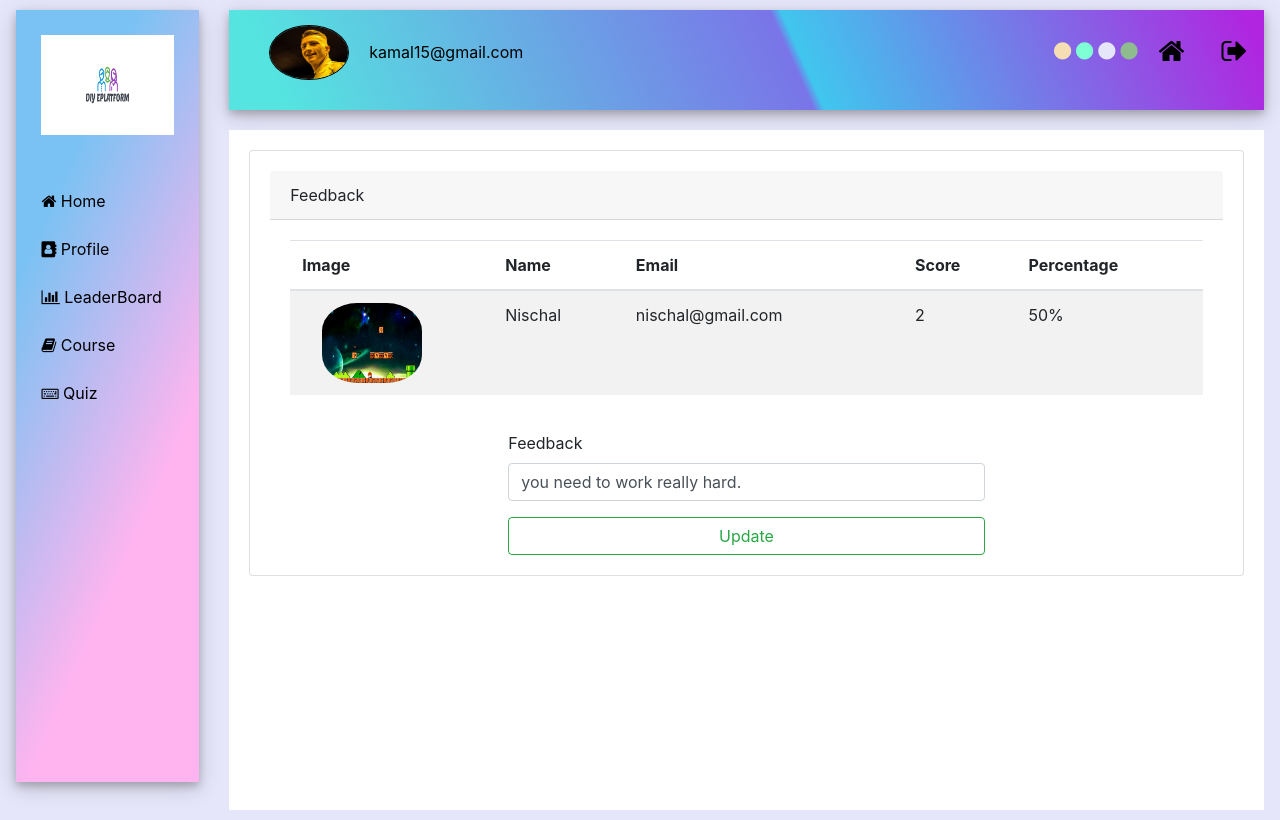
After one commit to niscee/django-quiz-app, a Django app: page /quiz/28/quiz-feedback in a window 1280 px wide. The commit adds this page. Run offline with Django 3.2, Linux system fonts and the light colour scheme; a user stored in the database is signed in; data comes from the database, SQL or seed files in the repository; both versions use the stored data as it was after the commit; some libraries are stand-ins or nearby versions.

Commit message:
feedback

```diff
--- a/project/Dashboard/urls.py
+++ b/project/Dashboard/urls.py
@@ -7,6 +7,7 @@ from django.conf.urls.static import static
 urlpatterns = [
     path('', views.dashboard, name='dashboard'),
     path('profile/', views.profile, name='profile'),
+    path('purchase-history/', views.purchase, name='purchaseHistory'),
 ]
 
 if settings.DEBUG:
--- a/project/Quiz/forms.py
+++ b/project/Quiz/forms.py
@@ -1,4 +1,4 @@
-from .models import Question
+from .models import Question, QuizPoint
 from django import forms
 
 
@@ -7,3 +7,9 @@ class QuizForm(forms.ModelForm):
     class Meta:
         model = Question
         fields = '__all__'
+
+
+class QuizPointForm(forms.ModelForm):
+    class Meta:
+        model = QuizPoint
+        fields = ['feedback']
--- a/project/Quiz/models.py
+++ b/project/Quiz/models.py
@@ -36,6 +36,7 @@ class QuizPoint(models.Model):
         on_delete=models.CASCADE)
     score = models.BigIntegerField(default=0)
     percentage = models.BigIntegerField(default=0)
+    feedback = models.CharField(max_length=200, blank=True, null=True)
 
 
     def __str__(self):
--- a/project/Quiz/urls.py
+++ b/project/Quiz/urls.py
@@ -13,6 +13,7 @@ urlpatterns = [
     path('quiz-progress', views.progressQuiz, name='progressQuiz'),
     path('quiz-submit', views.submitQuiz, name='submitQuiz'),
     path('quiz-leaderboard', views.leaderBoard, name='leaderBoard'),
+    path('<int:id>/quiz-feedback', views.feedback, name='feedback'),
 
 ]
 
--- a/project/Quiz/views.py
+++ b/project/Quiz/views.py
@@ -1,5 +1,5 @@
 from django.shortcuts import render, redirect
-from .forms import QuizForm
+from .forms import QuizForm, QuizPointForm
 from django.contrib import messages
 from .models import Question, QuizAttempt, QuizPoint
 from UserProfile.models import UserProfile
@@ -14,6 +14,8 @@ TUTORURL = 'dashboard/quiz/teacher'
 STUDURL = 'dashboard/quiz/student'
 
 # instructor controller
+
+
 @login_required(login_url=URL)
 def home(request):
     questions = Question.objects.order_by('id')
@@ -62,40 +64,11 @@ def editQuestion(request, id):
     return render(request, f'{TUTORURL}/quiz_update.html', context)
 
 
-
-
 # student controller.
 @login_required(login_url=URL)
 def startQuiz(request):
     context = {}
     return render(request, f'{STUDURL}/startquiz.html', context)
-
-
-# @login_required(login_url=URL)
-# def progressQuiz(request):
-#     attempt, created = QuizAttempt.objects.get_or_create(
-#             user_id = request.user,
-#             status = False
-#         )
-#     q = Question.objects.order_by('id')
-#     count = len(q)
-
-#     # number of data in page.
-#     paginator = Paginator(q, 1)
-#     page = request.GET.get('page')
-
-#     try:
-#         qlist = paginator.page(page)
-#     except PageNotAnInteger:
-#             # If page is not an integer deliver the first page
-#         qlist = paginator.page(1)
-#     except EmptyPage:
-#         # If page is out of range deliver last page of results
-#         qlist = paginator.page(paginator.num_pages)
-
-
-#     context = {'qlist': qlist, 'count': count}
-#     return render(request, f'{STUDURL}/progressquiz.html', context)
 
 
 @login_required(login_url=URL)
@@ -146,3 +119,18 @@ def leaderBoard(request):
     profiles = QuizPoint.objects.order_by('-percentage')
     context = {'profiles': profiles}
     return render(request, 'dashboard/quiz/leaderboard.html', context)
+
+
+@login_required(login_url=URL)
+def feedback(request, id):
+    q = QuizPoint.objects.get(id=id)
+    if request.method == "POST":
+        form = QuizPointForm(request.POST, instance=q)
+        if form.is_valid():
+            form.save()
+            messages.success(
+                request, 'Successful!!')
+
+    form = QuizPointForm(instance=q)
+    context = {'form': form, 'q': q}
+    return render(request, 'dashboard/quiz/feedback.html', context)
--- a/project/templates/authentication/login.html
+++ b/project/templates/authentication/login.html
@@ -16,7 +16,7 @@
 
   /* loging-form */
   .login {
-    width: 50%;
+    width: 45%;
     margin: 0 auto;
     border: 1px solid black;
     padding: 40px;
@@ -28,7 +28,7 @@
   div #login-heading {
     background-color: #0067b8;
     padding: 30px;
-    width: 50%;
+    width: 45%;
     margin: 60px auto 0px;
     text-align: center;
     color: white;
--- a/project/templates/authentication/register.html
+++ b/project/templates/authentication/register.html
@@ -37,7 +37,7 @@
           color: white;
           text-align: center;
           padding: 30px;
-          width: 50%;
+          width: 45%;
           margin: 60px auto 0px;
         ">
   <h2>Registration Form</h2>
@@ -46,7 +46,7 @@
 
 
 <div class="register" style="
-          width: 50%;
+          width: 45%;
           margin: 0 auto;
           border: 1px solid black;
           padding: 40px;
--- a/project/templates/dashboard/includes/master.html
+++ b/project/templates/dashboard/includes/master.html
@@ -46,7 +46,7 @@
     padding: 20px;
     box-sizing: border-box;
     background-color: white;
-    height: 80vh;
+    height: 85vh;
   }
 
   @media screen and (max-width: 1000px) {
@@ -100,9 +100,9 @@
             <li onclick="changeTheme('green.css')"><a><i class="fa fa-circle changecolor fas"
                   style="font-size:20px; color: #8FBC8F"></i></a></li>
             <li><a class="nav-link" href="{% url 'Frontend:home' %}" title="view site"><i class="fa fa-home"
-                  style="font-size:30px"></i></a></li>
+                  style="font-size:28px"></i></a></li>
             <li><a class="nav-link" href="{% url 'Authentication:logout' %}" title="logout"><i class="fa fa-sign-out"
-                  style="font-size:30px"></i></a></li>
+                  style="font-size:28px"></i></a></li>
           </ul>
 
         </div>
--- a/project/templates/dashboard/includes/sidebar.html
+++ b/project/templates/dashboard/includes/sidebar.html
@@ -5,10 +5,10 @@
   }
 
   #sidbar-dashboard {
-    height: 91vh;
+    height: 96.5vh;
     line-height: 2;
     box-shadow: 0 4px 8px 0 rgba(0, 0, 0, 0.2), 0 6px 20px 0 rgba(0, 0, 0, 0.19);
-    padding: 20px;
+    padding: 25px;
     background-image: linear-gradient( 114.2deg,  rgba(121,194,243,1) 22.6%, rgba(255,180,239,1) 67.7% );
   }
 
@@ -36,6 +36,7 @@
   </a>
 
 
+
   {% if request.user.userprofile.user_type == "TEC" %}
   <a href="{% url 'CourseCategory:course' %}">
     <p><i class="fa fa-book"></i> Course</p>
@@ -52,5 +53,9 @@
   <a href="{% url 'Quiz:startQuiz' %}">
     <p><i class="fa fa-keyboard-o"></i> Quiz</p>
   </a>
+  <a href="{% url 'Dashboard:purchaseHistory' %}">
+    <p><i class="fa fa-cart-arrow-down"></i> Purchase History</p>
+  </a>
+
   {% endif %}
 </div>
--- /dev/null
+++ b/project/templates/dashboard/quiz/feedback.html
@@ -0,0 +1,85 @@
+{% extends 'dashboard/includes/master.html' %} {% block content %}
+{% load crispy_forms_tags %}
+
+<style>
+    @keyframes example {
+        from {
+            transform: translateX(0%);
+        }
+
+        to {
+            transform: translateX(20%);
+        }
+
+    }
+
+    /* The element to apply the animation to */
+    #image {
+        animation-name: example;
+        animation-duration: 2s;
+        animation-fill-mode: forwards;
+        max-width: 100px;
+        width: 100px;
+        height: 80px;
+        border-radius: 35%;
+
+    }
+</style>
+
+<div class="card" style="padding: 20px;">
+    <div class="card-header">Feedback</div>
+    <div class="card-body">
+        <div class="table-responsive">
+            <!--Table-->
+            <table class="table table-striped">
+
+                <!--Table head-->
+                <thead>
+                    <tr>
+                        <th>Image</th>
+                        <th>Name</th>
+                        <th>Email</th>
+                        <th>Score</th>
+                        <th>Percentage</th>
+                    </tr>
+                </thead>
+                <!--Table head-->
+
+                <!--Table body-->
+                <tbody>
+
+                    <tr>
+                        <td><img id="image" src="{{q.quizattempt_id.user_id.userprofile.imageURL}}" alt="userprofile">
+                        </td>
+                        <td>{{q.quizattempt_id.user_id.username}}</td>
+                        <td>{{q.quizattempt_id.user_id.email}}</td>
+                        <td>{{q.score}}</td>
+                        <td>
+                            {{q.percentage}}%
+                        </td>
+                    </tr>
+
+                </tbody>
+            </table>
+
+        </div>
+    </div>
+
+    <div style="width: 50%; margin: auto">
+        <form method="POST" enctype="multipart/form-data">
+            {% csrf_token %} {% include "authentication/message.html" %} {{form|crispy}}
+            <button type="submit" class="btn btn-outline-success btn-block">
+                Update
+            </button>
+        </form>
+    </div>
+
+</div>
+
+<script>
+    $(document).ready(function () {
+        $('[data-toggle="popover"]').popover();
+    });
+</script>
+
+{% endblock %}
--- a/project/templates/dashboard/quiz/teacher/quiz_update.html
+++ b/project/templates/dashboard/quiz/teacher/quiz_update.html
@@ -18,12 +18,16 @@
   >
     Question Update Form
   </p>
+
   <form method="POST" enctype="multipart/form-data">
-    {% csrf_token %} {% include "authentication/message.html" %} {{form|crispy}}
+    {% csrf_token %}
+    {% include "authentication/message.html" %}
+    {{form|crispy}}
     <button type="submit" class="btn btn-outline-success btn-block">
       Update
     </button>
   </form>
+
 </div>
 
 {% endblock %}
```
Also changed, not shown: project/Dashboard/views.py (+10 -0 lines), project/templates/dashboard/purchase/purchase.html (added, +70 -0 lines), project/templates/dashboard/quiz/leaderboard.html (+12 -1 lines), project/Quiz/migrations/0006_quizpoint_feedback.py (added), project/db.sqlite3.
